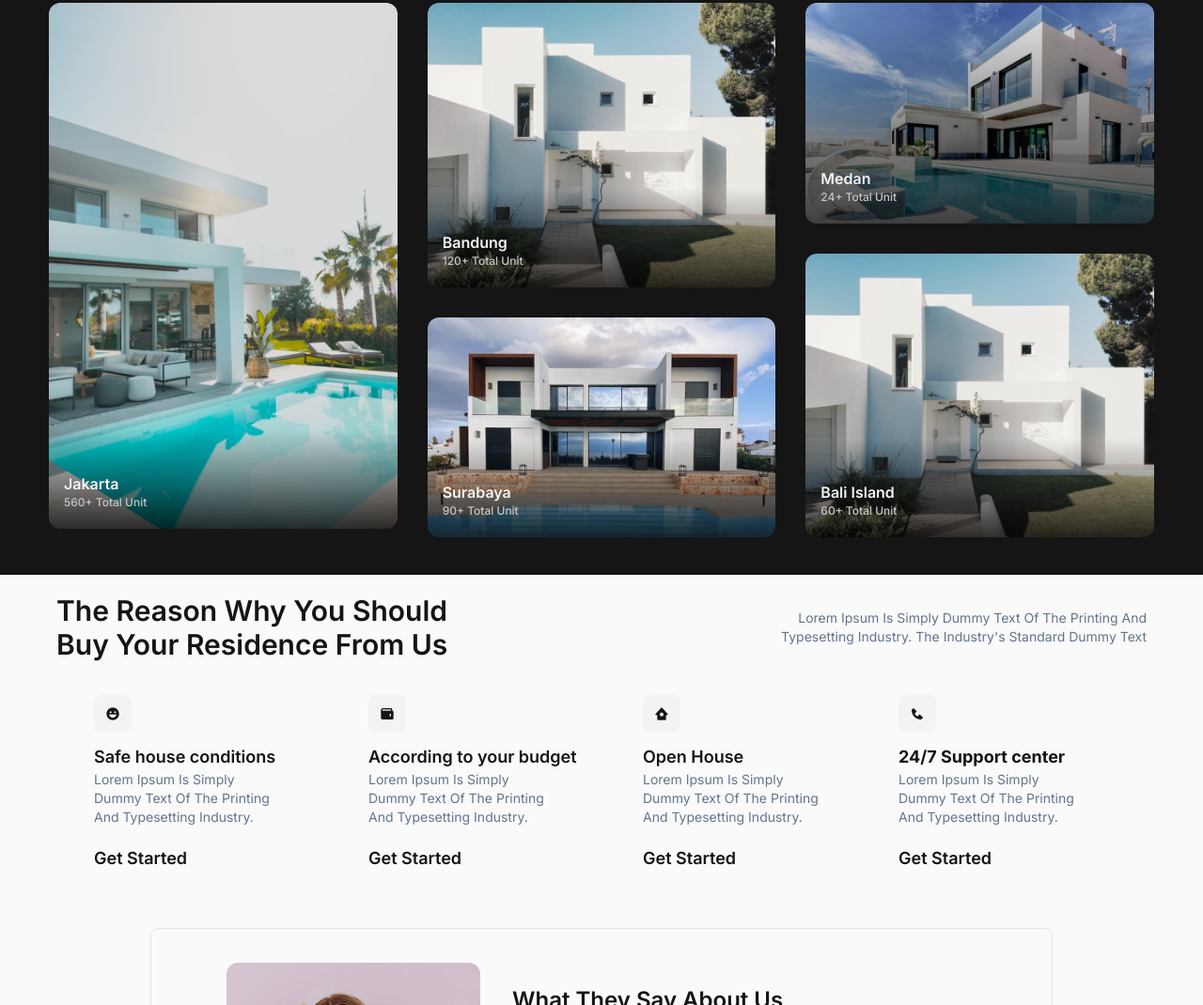
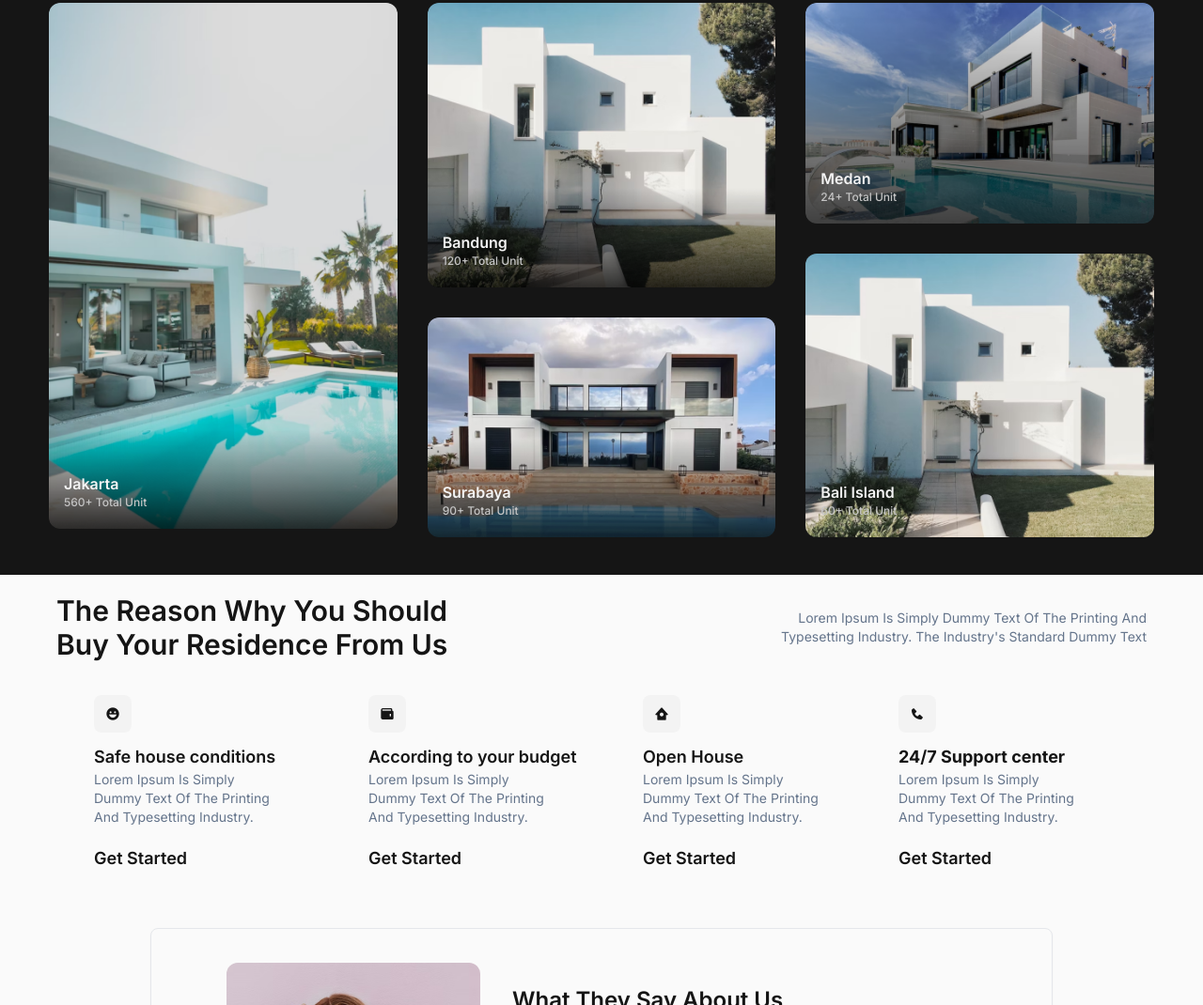
Before and after one commit to rafikahutamiputri/project-rentind, a website: page index.html in a window 1280 px wide. Shown: the part 1434-2504 px from the top of the page at 94% size. Drawn offline with nearby package versions, Linux system fonts and the light colour scheme.

Commit message:
gambarnya plizz

```diff
--- a/index.html
+++ b/index.html
@@ -213,7 +213,7 @@
             </div>
         </div>
         <div class="hidden relative lg:inline lg:w-full lg:row-span-2">
-            <img src="/assets/img/bali.png" alt="" class="rounded-xl w-[100%] h-auto cursor-pointer  ">
+            <img src="/assets/img/image 19.png" alt="" class="rounded-xl w-[100%] h-auto cursor-pointer  ">
             <div class="absolute bottom-5 left-4">
                 <h3 class="text-[#f4f4f4] font-semibold text-base">Bali Island</h3>
                 <p class="text-xs text-[#c5c5c5] font-medium">60+ Total Unit</p>
```
